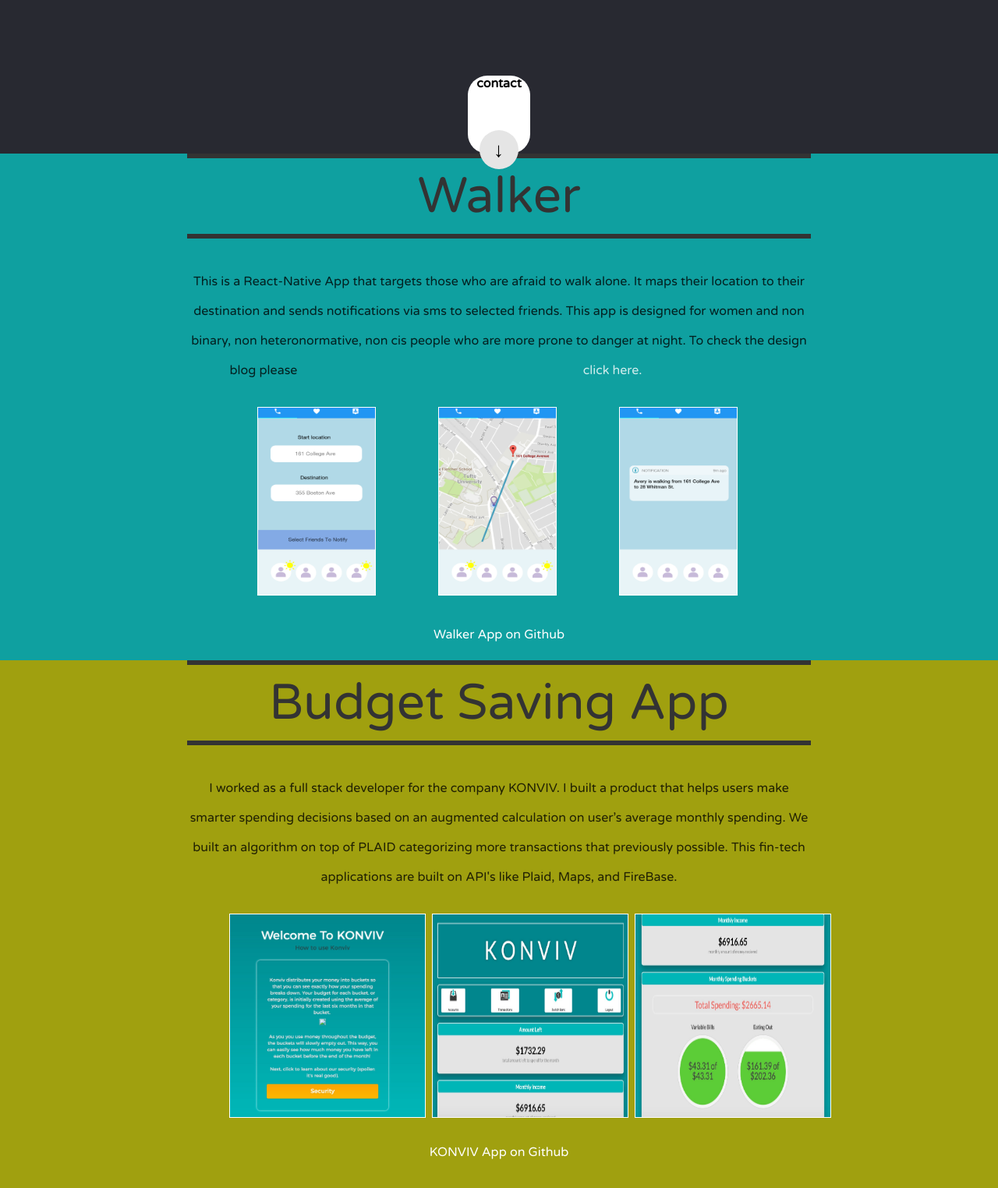
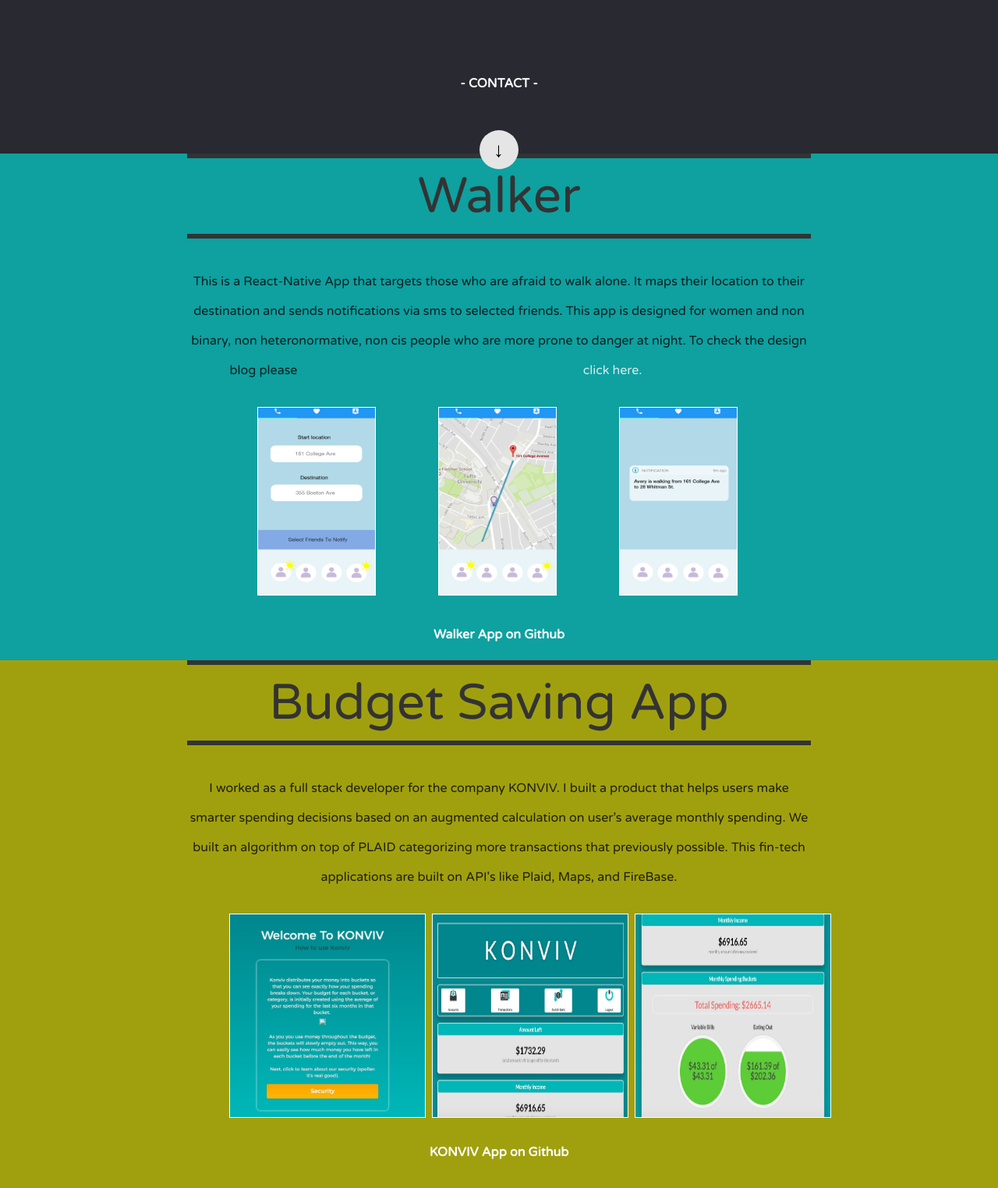
Before and after one commit to kikichan513/kiki, a plain HTML site: page main/index.html in a window 1280 px wide. Shown: the part 389-1913 px from the top of the page at 78% size. Drawn offline with nearby package versions, Linux system fonts and the light colour scheme.

Commit message:
hrefs update

```diff
--- a/main/index.html
+++ b/main/index.html
@@ -38,7 +38,7 @@
                       </div>
 
                     </h4>
-                      <a href = "contact/index.html"><b> contact</b> </a>
+                      <a href = "contact/index.html"><b> - CONTACT - </b> </a>
 
 
                     </div>
@@ -80,7 +80,7 @@
 
             </div>
 
-<a href="https://github.com/wwmairs/kiki-will-make-app/tree/alpha">Walker App on Github</a>
+<a href="https://github.com/wwmairs/kiki-will-make-app/tree/alpha"> <b>Walker App on Github </b></a>
     </div>
 
   </section>
@@ -112,7 +112,7 @@
 
             </div>
 
-<a href="https://github.com/syzhang88/KonvivMVP">KONVIV App on Github</a>
+<a href="https://github.com/syzhang88/KonvivMVP"> <b>KONVIV App on Github </b></a>
     </div>
 
   </section>
@@ -127,9 +127,6 @@
 
          <div class = "um">
           <img src="um.png" alt="um"> </div>
-
-<a href="https://github.com/syzhang88/KonvivMVP">KONVIV App on Github</a>
-    </div>
 
   </section>
 
@@ -161,7 +158,7 @@
               </div>
 
             </div>
-<a href="http://the90projects.com">www.the90projects.com</a>
+<a href="http://the90projects.com"> <b> the90projects.com</b></a>
     </div>
 
   </section>
@@ -181,7 +178,7 @@
           <div class = "map-image">
           <img src="map.png" alt="map"> </div>
 
-          <a href = "http://kikichan513.github.io/redline"> kikichan513.github.io/redline </a>
+          <a href = "http://kikichan513.github.io/redline"> <b>kikichan513.github.io/redline </b></a>
 
         </div>
 
@@ -202,7 +199,7 @@
           <img src="foodprint.png" alt="food"> </div>
 
           <br/> <br/>
-                     <a href = "http://foodprinthack.herokuapp.com/"> foodprinthack.herokuapp.com </a>
+                     <a href = "http://foodprinthack.herokuapp.com/"> <b>foodprinthack.herokuapp.com </b></a>
 
 
         </div>
--- a/main/style.css
+++ b/main/style.css
@@ -313,13 +313,10 @@
 
 #hero a{
   text-align: center;
-  margin: auto;
-  padding-bottom:80px;
-  border: white;
+  padding-bottom:50px;
   border-radius: 25px;
-  background: white;
-  width: 80px;
-  color:black;
+  color:white;
+  display: inline-block;
 
 
 }
```
